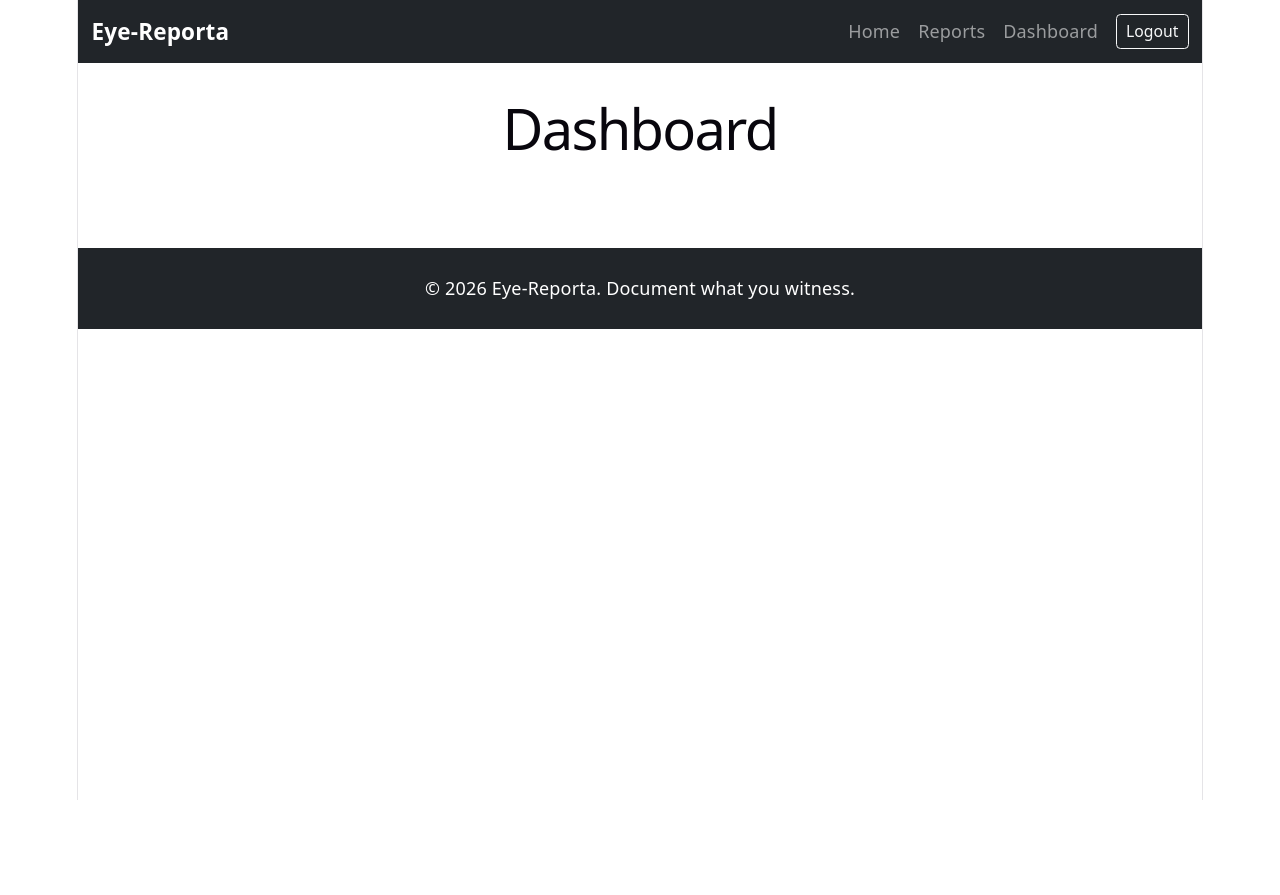
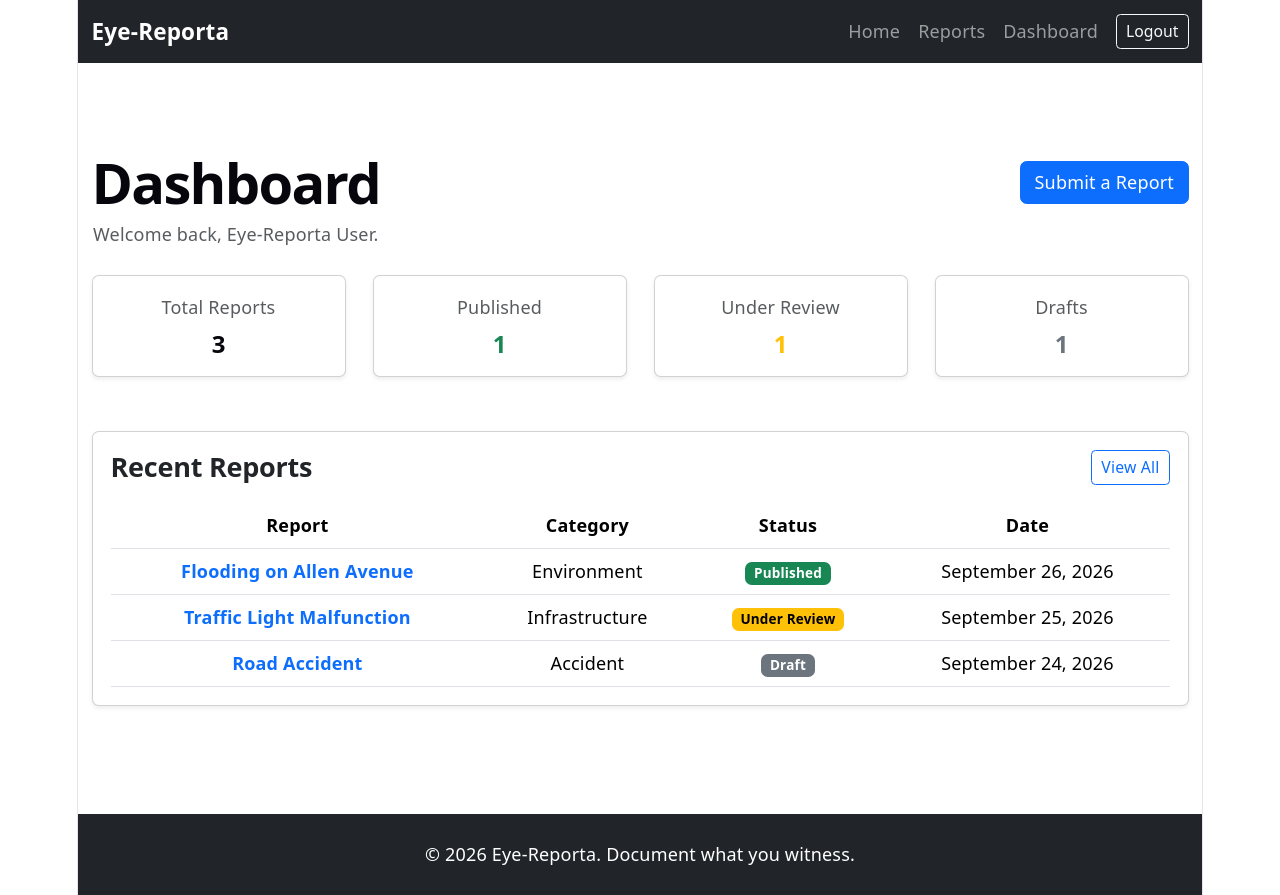
Before and after one commit to Perfected1/eye-reporta, a React (Vite) app: page /login in a window 1280 px wide. Both pictures are taken after typing "name@example.com", "Sample123" into the empty fields and a click on the button "Login". Before the commit the page ends 800 px from the top, so only its background shows below. Built offline with nearby package versions, Linux system fonts and the light colour scheme.

Commit message:
Build reporter dashboard

```diff
--- a/src/pages/Dashboard.jsx
+++ b/src/pages/Dashboard.jsx
@@ -1,7 +1,214 @@
+import { Link } from "react-router-dom"
+import { useAuth } from "../context/AuthContext"
+
 function Dashboard() {
+  const { user } = useAuth()
+
+  const reports = [
+    {
+      id: 1,
+      title: "Flooding on Allen Avenue",
+      category: "Environment",
+      status: "Published",
+      date: "September 26, 2026"
+    },
+    {
+      id: 2,
+      title: "Traffic Light Malfunction",
+      category: "Infrastructure",
+      status: "Under Review",
+      date: "September 25, 2026"
+    },
+    {
+      id: 3,
+      title: "Road Accident",
+      category: "Accident",
+      status: "Draft",
+      date: "September 24, 2026"
+    }
+  ]
+
+  const totalReports = reports.length
+
+  const publishedReports = reports.filter(
+    (report) => report.status === "Published"
+  ).length
+
+  const underReviewReports = reports.filter(
+    (report) => report.status === "Under Review"
+  ).length
+
+  const draftReports = reports.filter(
+    (report) => report.status === "Draft"
+  ).length
+
   return (
-    <div>
-      <h1>Dashboard</h1>
+    <div className="container py-5">
+
+      <div className="d-flex justify-content-between align-items-center mb-4">
+
+        <div>
+          <h1 className="fw-bold mb-1">
+            Dashboard
+          </h1>
+
+          <p className="text-muted mb-0">
+            Welcome back, {user?.name}.
+          </p>
+        </div>
+
+        <Link
+          to="/report"
+          className="btn btn-primary"
+        >
+          Submit a Report
+        </Link>
+
+      </div>
+
+      <div className="row g-4 mb-5">
+
+        <div className="col-md-6 col-lg-3">
+          <div className="card shadow-sm h-100">
+            <div className="card-body">
+              <p className="text-muted mb-2">
+                Total Reports
+              </p>
+
+              <h2 className="fw-bold mb-0">
+                {totalReports}
+              </h2>
+            </div>
+          </div>
+        </div>
+
+        <div className="col-md-6 col-lg-3">
+          <div className="card shadow-sm h-100">
+            <div className="card-body">
+              <p className="text-muted mb-2">
+                Published
+              </p>
+
+              <h2 className="fw-bold text-success mb-0">
+                {publishedReports}
+              </h2>
+            </div>
+          </div>
+        </div>
+
+        <div className="col-md-6 col-lg-3">
+          <div className="card shadow-sm h-100">
+            <div className="card-body">
+              <p className="text-muted mb-2">
+                Under Review
+              </p>
+
+              <h2 className="fw-bold text-warning mb-0">
+                {underReviewReports}
+              </h2>
+            </div>
+          </div>
+        </div>
+
+        <div className="col-md-6 col-lg-3">
+          <div className="card shadow-sm h-100">
+            <div className="card-body">
+              <p className="text-muted mb-2">
+                Drafts
+              </p>
+
+              <h2 className="fw-bold text-secondary mb-0">
+                {draftReports}
+              </h2>
+            </div>
+          </div>
+        </div>
+
+      </div>
+
+      <div className="card shadow-sm">
+
+        <div className="card-body">
+
+          <div className="d-flex justify-content-between align-items-center mb-3">
+
+            <h2 className="h4 fw-bold mb-0">
+              Recent Reports
+            </h2>
+
+            <Link
+              to="/dashboard/reports"
+              className="btn btn-outline-primary btn-sm"
+            >
+              View All
+            </Link>
+
+          </div>
+
+          <div className="table-responsive">
+
+            <table className="table align-middle mb-0">
+
+              <thead>
+                <tr>
+                  <th>Report</th>
+                  <th>Category</th>
+                  <th>Status</th>
+                  <th>Date</th>
+                </tr>
+              </thead>
+
+              <tbody>
+
+                {reports.map((report) => (
+
+                  <tr key={report.id}>
+
+                    <td>
+                      <Link
+                        to={`/reports/${report.id}`}
+                        className="fw-semibold text-decoration-none"
+                      >
+                        {report.title}
+                      </Link>
+                    </td>
+
+                    <td>
+                      {report.category}
+                    </td>
+
+                    <td>
+                      <span
+                        className={`badge ${
+                          report.status === "Published"
+                            ? "text-bg-success"
+                            : report.status === "Under Review"
+                            ? "text-bg-warning"
+                            : "text-bg-secondary"
+                        }`}
+                      >
+                        {report.status}
+                      </span>
+                    </td>
+
+                    <td>
+                      {report.date}
+                    </td>
+
+                  </tr>
+
+                ))}
+
+              </tbody>
+
+            </table>
+
+          </div>
+
+        </div>
+
+      </div>
+
     </div>
   )
 }
```
